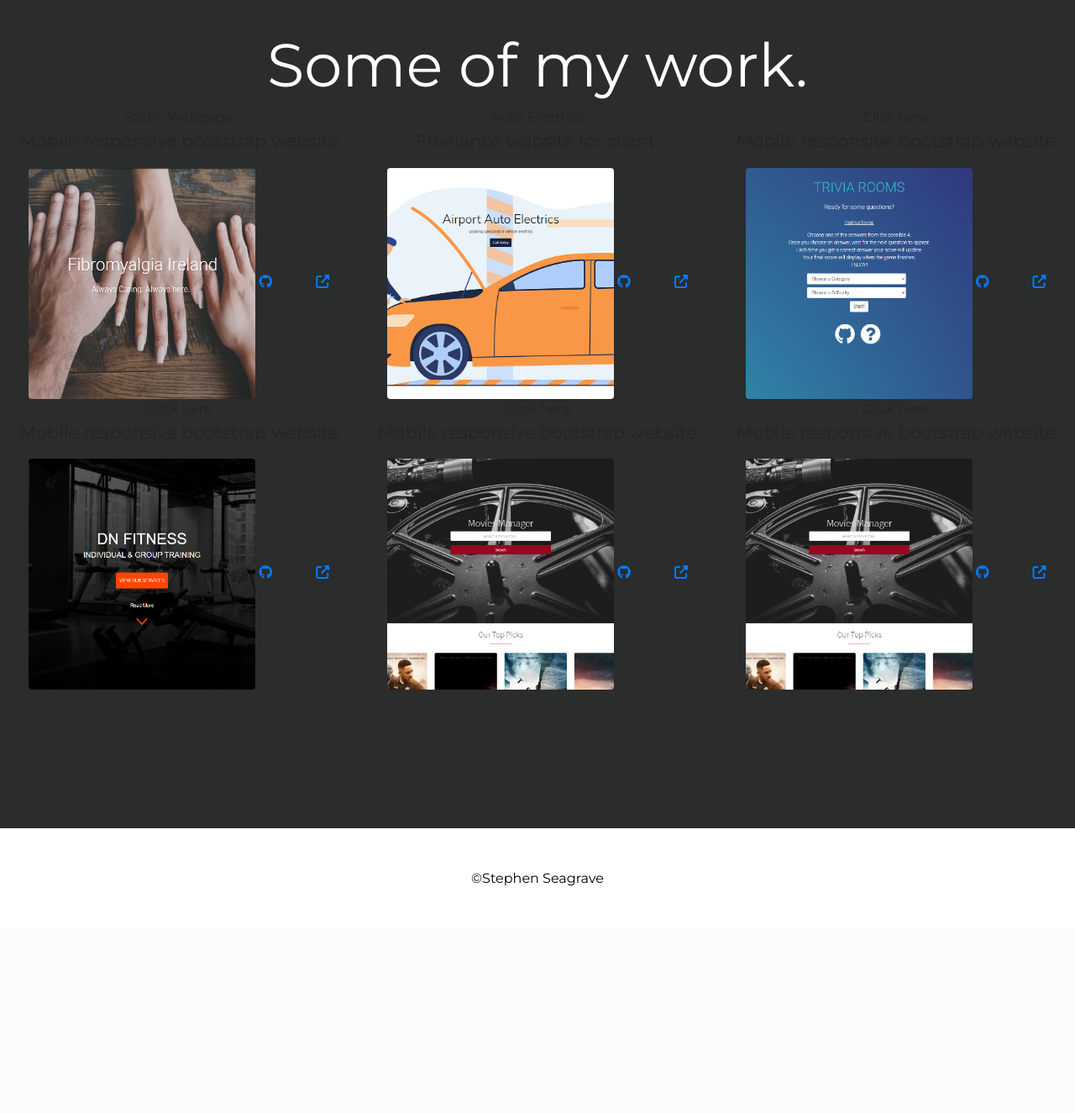
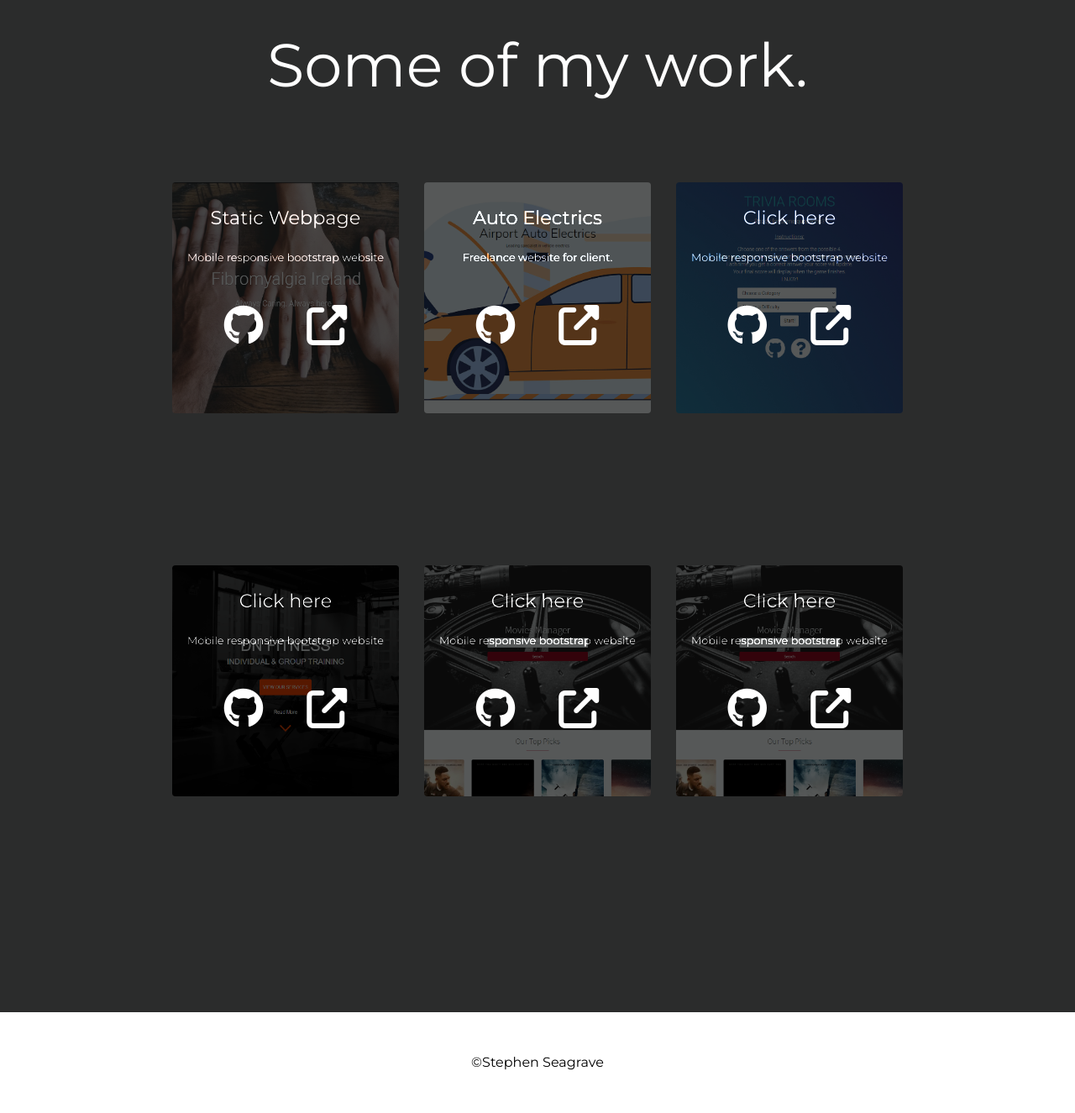
Before and after one commit to nemixu/portfolio, a Django app: page / in a window 1280 px wide. Shown: the part 2131-3456 px from the top of the page at 84% size. Before the commit the page ends 3186 px from the top, so only its background shows below. Run offline with Django 3.2, Linux system fonts and the light colour scheme; some libraries are stand-ins or nearby versions.

Commit message:
added styling for projects page

```diff
--- a/static/css/base.css
+++ b/static/css/base.css
@@ -125,23 +125,62 @@ p {
     right: 20px !important;
 }
 
+.projects {
+    background: #2b2c2c;
+    position: relative;
+}
 .projects-container{
     height: auto;
     padding-top: 165px;
+    max-width: 900px;
     padding-bottom: 165px;
-    background: #2b2c2c;
+}
+
+
+.project-box {
+    position: relative;
+    padding: 20px 0;
+    text-align: center;
 }
 
 .project-pictures {
     width: 270px;
     height: 275px;
-    transition: opacity 300ms ease 0s, transform 300ms ease 0s
+    mix-blend-mode: overlay;
 }
 
-.project-pictures:hover {
-    transform: scale(1.05);
-    mix-blend-mode: overlay;
-    transition: opacity 300ms ease 0s, transform 300ms ease 0s
+.project-links {
+    font-size: 3rem;
+    color: #fff;
+    position: relative;
+    bottom: 140px;
+}
+
+
+.project-description {
+    font-size: 0.8rem;
+    color: #fff;
+    position: relative;
+    top:115px;
+
+}
+.project-content {
+    font-size: 1.4rem;
+    color:#fff;
+    opacity: 1;
+    position: relative;
+    top: 95px;
+    padding:0;
+    width: auto;
+    display: block;
+    cursor: pointer;
+    overflow: hidden;
+}
+
+.project-pictures:hover
+.project-content {
+    opacity: 1!important;
+    color: red;
 }
 
 .tech-paragraph {
@@ -164,6 +203,9 @@ p {
     transform: translateX(0px);
     transition: right 0.5s ease-in-out;
   }
+
+
+
 footer {
 
     bottom: 0;
```
